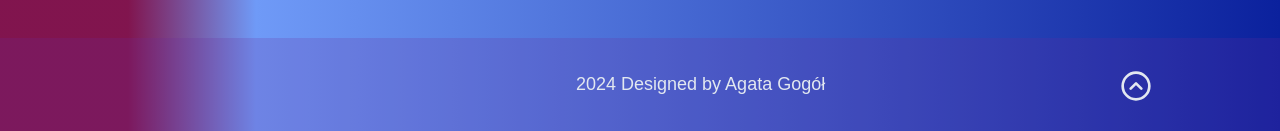
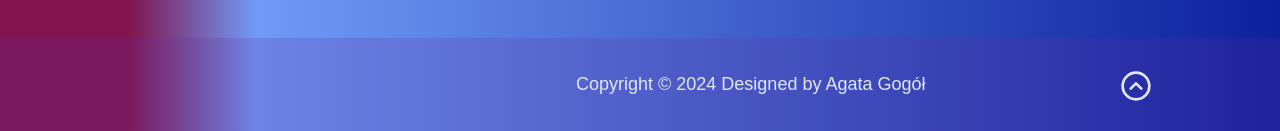
Before and after one commit to GogolProjects/portfolio, a Next.js app: page / in a window 1280 px wide. Shown: the part 3102-3233 px from the top of the page. Built offline with nearby package versions, Linux system fonts and the light colour scheme; no server answers; a web font is replaced by a local one.

Commit message:
footer correction

```diff
--- a/src/components/Footer.tsx
+++ b/src/components/Footer.tsx
@@ -4,7 +4,7 @@ import React from 'react'
 function Footer() {
   return (
     <div className='bg-[#692a9d]/20 w-full justify-between py-8 px-[10vw] flex space-x-10 sm:space-x-24 text-lg '>
-     <span className='pl-[35vw] sm:px-auto r'>2024  Designed by Agata Gogół</span>
+     <span className='pl-[35vw] sm:px-auto r'>Copyright © 2024  Designed by Agata Gogół</span>
      <a href='#Start'>
         <LucideChevronUpCircle size={32} className='hover:stroke-[#771449]'/>
      </a>
```
